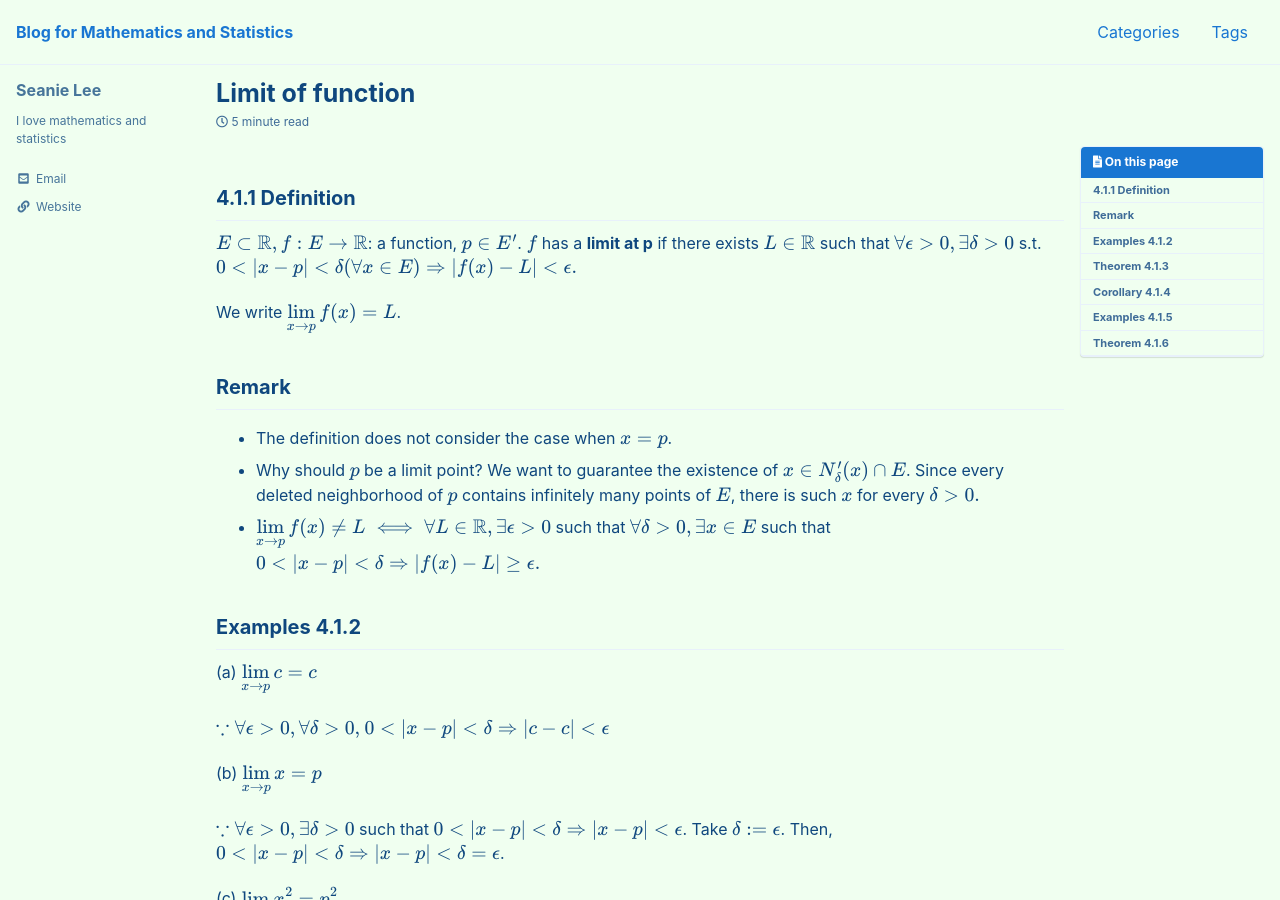
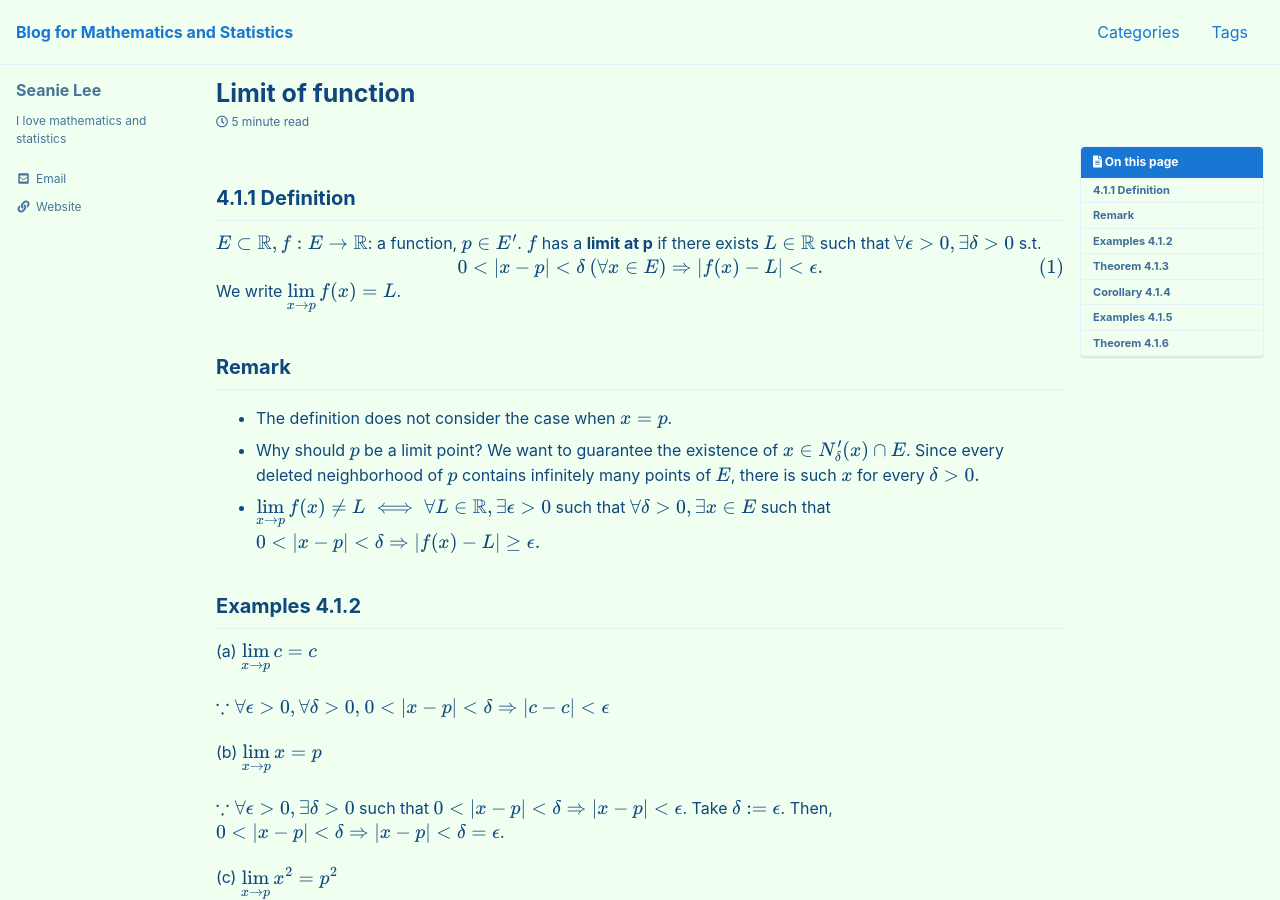
Before and after one commit to seanie12/blog, a Jekyll site: the page built from _posts/2021-02-06-Limit-of-function.md, in a window 1280 px wide and 900 px high. Built offline with Jekyll 4.4.1, drawn with Linux system fonts in a browser that asks for light colours; cached includes are drawn as plain includes; formulas are drawn with MathJax 3; some of the changed text lies outside the part shown.

Commit message:
Update 2021-02-06-Limit-of-function.md

```diff
--- a/_posts/2021-02-06-Limit-of-function.md
+++ b/_posts/2021-02-06-Limit-of-function.md
@@ -22,8 +22,10 @@ comments : true
 ## 4.1.1 Definition
 $E \subset \mathbb{R}, f: E \rightarrow \mathbb{R}$: a function, $p \in E^\prime$.
 $f$ has a **limit at p** if there exists $L\in \mathbb{R}$ such that $\forall \epsilon >0, \exists \delta >0$ s.t.
-$0 <|x-p|<\delta (\forall x \in E) \Rightarrow |f(x)-L| < \epsilon.$
-
+$$
+\begin{align}
+0 <|x-p|<\delta \:(\forall x \in E) \Rightarrow |f(x)-L| < \epsilon.
+\end{align}$$
 We write $\displaystyle{\lim_{x\to p}f(x) = L}$.
 
 
@@ -208,7 +210,9 @@ $\therefore |g(x)| > \frac{|B|}{2}$ for  $0<|x-p|<\delta_1$.
 
 Let $(p_n)$ be a sequence with $p_n \to p$ as $n\to \infty$ and $p_n \neq p$.
 Then there is $N \in \mathbb{N}$ such that
-$n\geq N \Rightarrow 0<|p_n -p| <\delta_1.$
+$$
+\begin{align}n\geq N \Rightarrow 0<|p_n -p| <\delta_1.
+\end{align}$$
 
 So, $g(p_n)\to B$ as $n\to \infty$. i.e. $\frac{1}{g(p_n)} \to \frac{1}{B}$ as $n\to \infty$.
 
```
